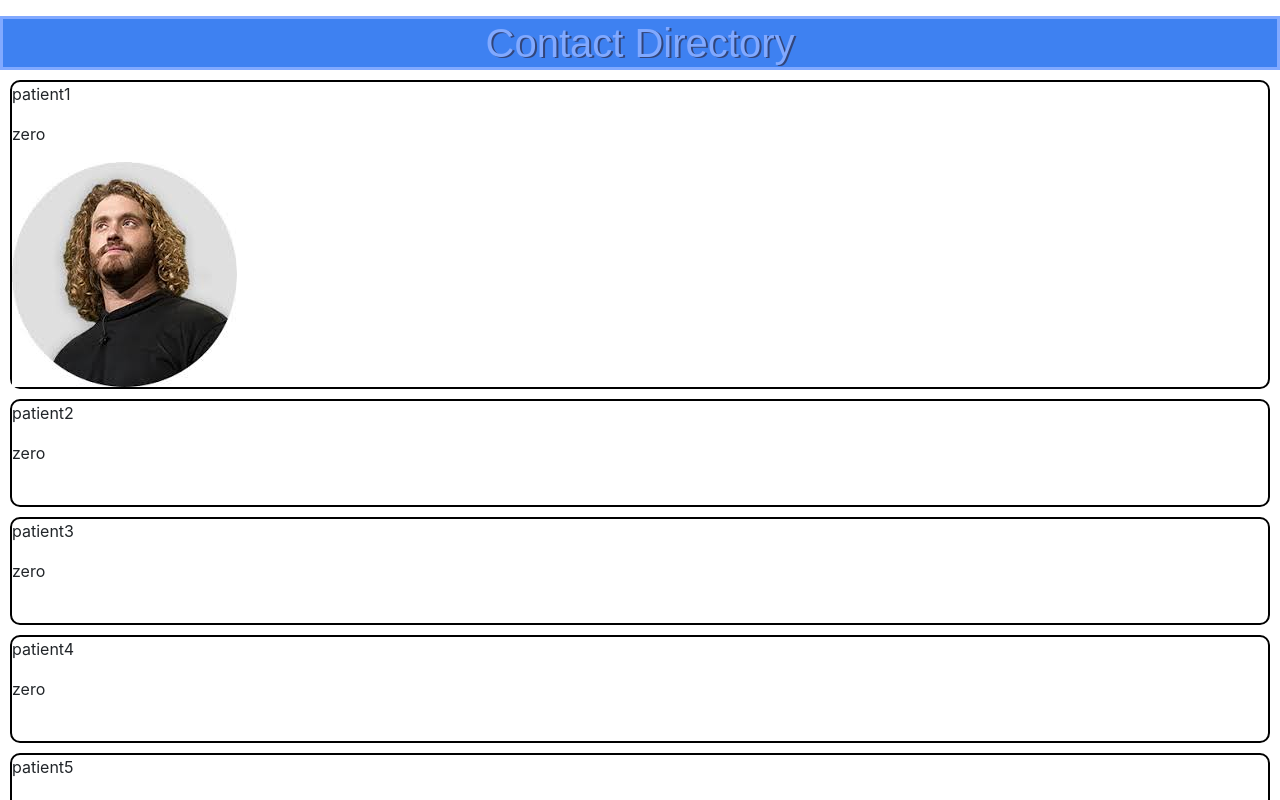
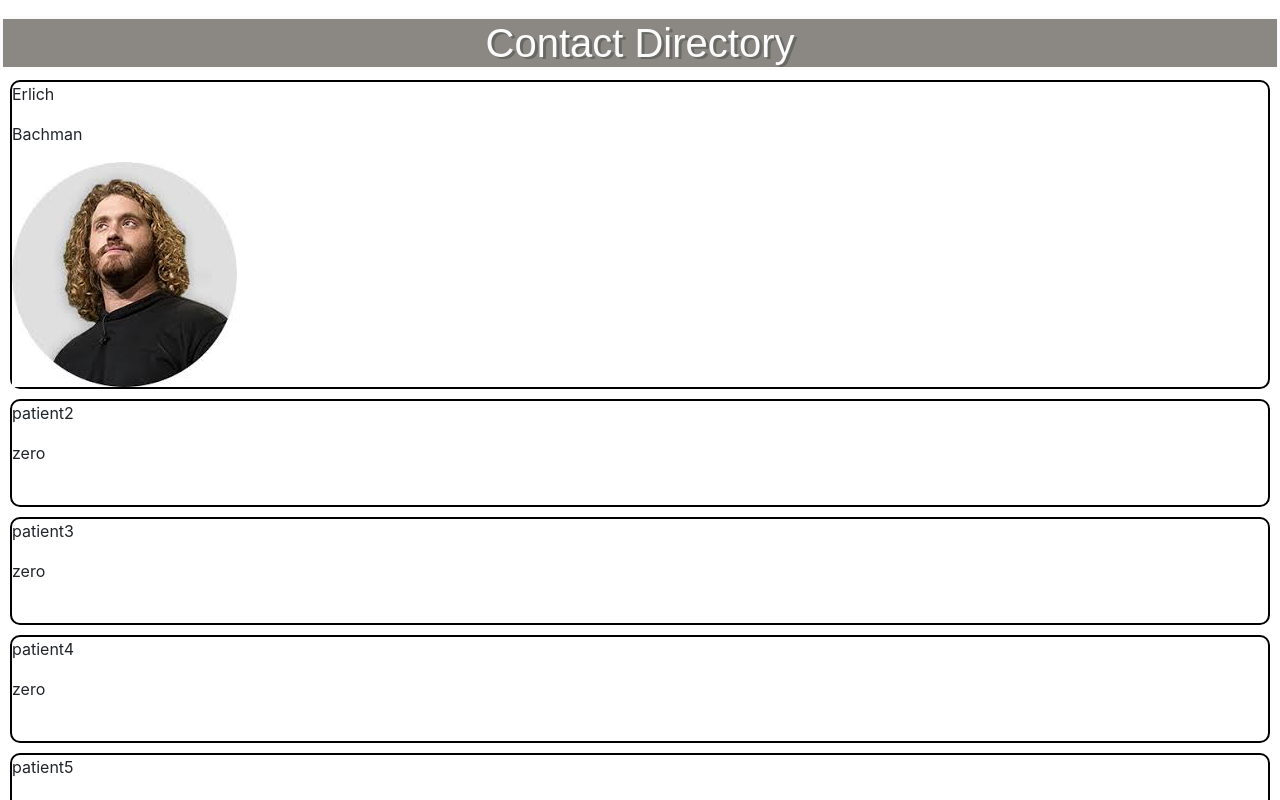
Before and after one commit to iPraetorian/contacts, an Angular app: page /contacts in a window 1280 px wide. Shown: the top 800 px of the page. Built offline with nearby package versions, Linux system fonts and the light colour scheme.

Commit message:
updates again

```diff
--- a/src/app/contacts-page/contact-card-detail/contact-card-detail.component.css
+++ b/src/app/contacts-page/contact-card-detail/contact-card-detail.component.css
@@ -1,11 +1,11 @@
 h1 {
     font-family: arial;
-    color: #81A9FF;
+    color: #FCFBFC;
     font-size: 40px;
     border: solid;
-    background: #3E81F1;
+    background: #8B8782;
     text-align: center;
-    text-shadow: 2px 1px #32457A;
+    text-shadow: 3px 2px #696964;
 }
 
 #returnhome {
@@ -17,7 +17,7 @@ h1 {
 
 #homebtn {
     align-self: inherit;
-    background-color:#6B2297;
+    background-color:#4B2829;
     padding: .5em;
     -moz-border-radius: 5px;
     -webkit-border-radius: 5px;
@@ -33,7 +33,7 @@ h1 {
 
 #homebtn:hover {
     border: none;
-    background: #F40F1D;
+    background: #9E9D9B;
     box-shadow: 0px 0px 1px #777;
     transform: translateY(-8px);
 }
@@ -47,7 +47,7 @@ h1 {
 
 #directbtn {
     align-self: inherit;
-    background-color:#6B2297;
+    background-color:#4B2829;
     padding: .5em;
     -moz-border-radius: 5px;
     -webkit-border-radius: 5px;
@@ -66,7 +66,7 @@ h1 {
 
 #directbtn:hover {
     border: none;
-    background: #F40F1D;
+    background: #9E9D9B;
     box-shadow: 0px 0px 1px #777;
     transform: translateY(-8px);
 }
--- a/src/app/contacts-page/contact-card-detail/contact-card-detail.component.html
+++ b/src/app/contacts-page/contact-card-detail/contact-card-detail.component.html
@@ -3,7 +3,7 @@
 
 
 <h1>
-  UnderConstruction
+  Contact Details
 </h1>
 <div id="returnhome">
   <button id="homebtn" (click)="returntohome()">Home</button>
@@ -16,5 +16,8 @@
 <div *ngIf = "currentContact">
 <p>{{currentContact.firstName}}</p>
 <p>{{currentContact.lastName}}</p>
+<p>{{currentContact.title}}</p>
+<p>{{currentContact.telephoneNumber}}</p>
 <img [src] ="currentContact.img_src">
+
 </div>
--- a/src/app/contacts-page/contacts-directory/contacts-directory.component.css
+++ b/src/app/contacts-page/contacts-directory/contacts-directory.component.css
@@ -1,9 +1,9 @@
 h1 {
         font-family: arial;
-        color: #81A9FF;
+        color: #FCFBFC;
         font-size: 40px;
         border: solid;
-        background: #3E81F1;
+        background: #8B8782;
         text-align: center;
-        text-shadow: 2px 1px #32457A;
-}
+        text-shadow: 3px 2px #696964;
+    }
--- a/src/app/contacts-page/contacts-directory/contacts-directory.component.ts
+++ b/src/app/contacts-page/contacts-directory/contacts-directory.component.ts
@@ -18,8 +18,10 @@ export class ContactsDirectoryComponent implements OnInit {
   ngOnInit() {
     this.contacts = [
       {
-        "firstName": "patient1",
-        "lastName": "zero",
+        "firstName": "Erlich",
+        "lastName": "Bachman",
+        "title": "Investor",
+        "telephoneNumber": '555-555-5555',
         "img_src": "assets/images/ErlichB.jpeg"
       },
       {
```
